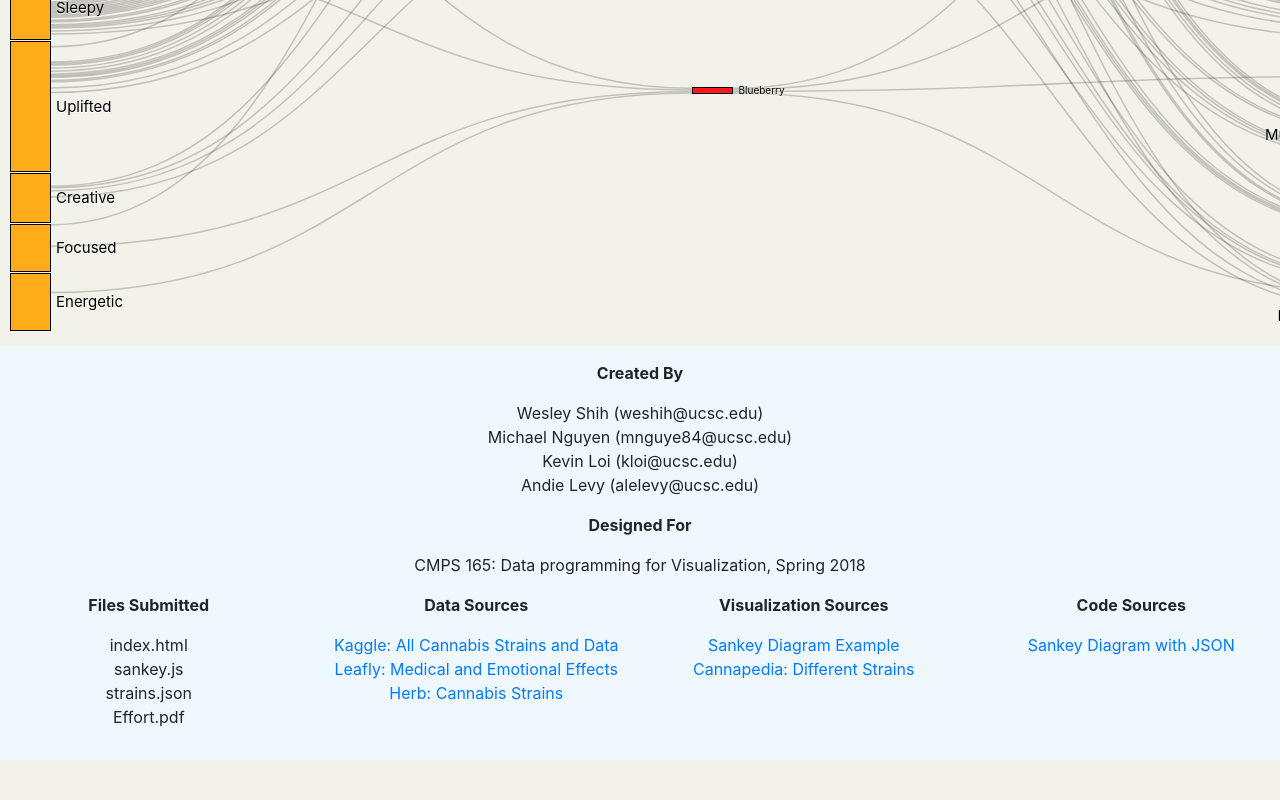
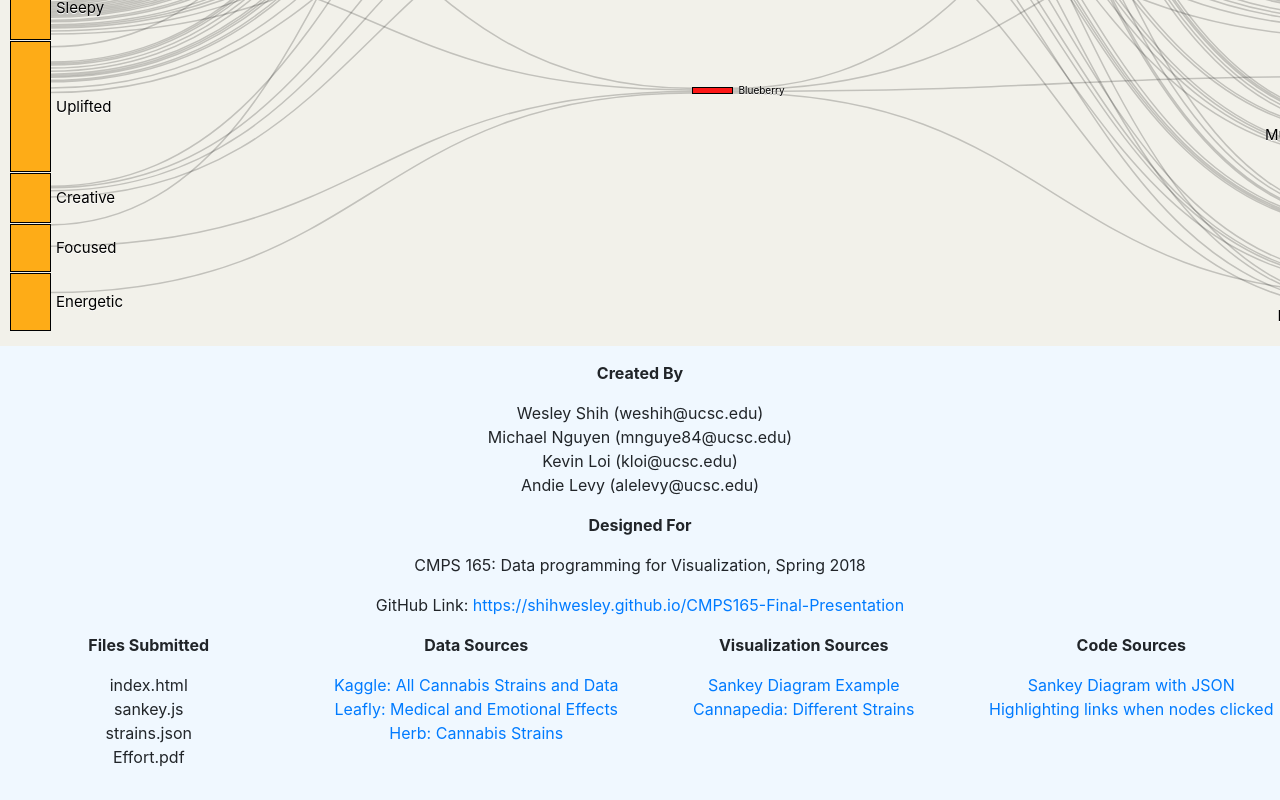
Before and after one commit to shihwesley/CMPS165-Final-Presentation, a plain HTML site: page index.html in a window 1280 px wide. Shown: the part 1000-1800 px from the top of the page. Before the commit the page ends 1760 px from the top, so only its background shows below. Drawn offline with nearby package versions, Linux system fonts and the light colour scheme.

Commit message:
Update index.html

```diff
--- a/index.html
+++ b/index.html
@@ -374,6 +374,9 @@ function filterBy(x) {
         <p><strong>Designed For</strong></p>
         <p>CMPS 165: Data programming for Visualization, Spring 2018</p>
     </div>
+    <div id="githubLink">
+        <p>GitHub Link: <a href="https://shihwesley.github.io/CMPS165-Final-Presentation">https://shihwesley.github.io/CMPS165-Final-Presentation</a></p>
+    </div>
     <div class="row">
       <div class="col">
         <p><strong>Files Submitted</strong></p>
@@ -403,7 +406,8 @@ function filterBy(x) {
       <div class="col">
         <p><strong>Code Sources</strong></p>
         <p>
-            <a href="https://bl.ocks.org/d3noob/013054e8d7807dff76247b81b0e29030">Sankey Diagram with JSON</a>
+            <a href="https://bl.ocks.org/d3noob/013054e8d7807dff76247b81b0e29030">Sankey Diagram with JSON</a> <br>
+            <a href="http://bl.ocks.org/git-ashish/8959771">Highlighting links when nodes clicked</a>
         </p>
       </div>
     </div>
```
